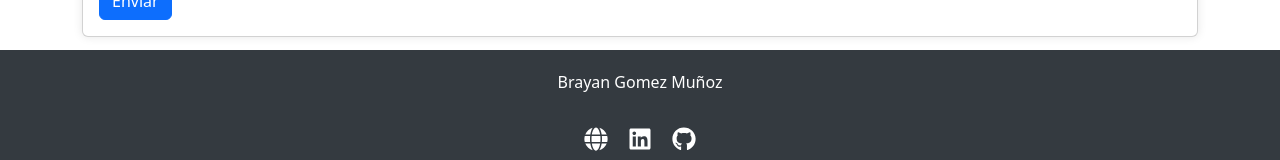
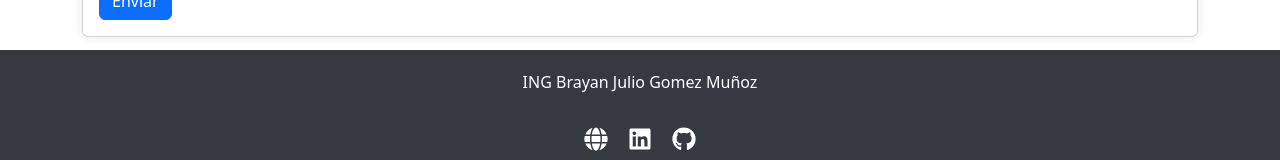
Before and after one commit to BrianGomezM/Example, a React (Create React App) app in the folder Cliente/: page /contacto in a window 1280 px wide. Shown: the part 575-735 px from the top of the page. Built offline with nearby package versions, Linux system fonts and the light colour scheme.

Commit message:
Remove duplicate label in Contact component and update Footer text
This commit removes a duplicated label for 'nombre' in the Contacto.js component and updates the text in the Footer.js component to more accurately reflect the author's title. This change reverts a previous commit.

```diff
--- a/Cliente/src/components/Contacto.js
+++ b/Cliente/src/components/Contacto.js
@@ -38,7 +38,6 @@ const Contacto = () => {
                 <div className="card-body">
                     <form onSubmit={handleSubmit}>
                         <div className="form-group">
-                            <label htmlFor="nombre">Nombre</label>
                             <label htmlFor="nombre">Nombre</label>
                             <input
                                 type="text"
--- a/Cliente/src/components/Footer.js
+++ b/Cliente/src/components/Footer.js
@@ -5,7 +5,7 @@ const Footer = () => {
     return (
         <footer className="footer">
             <div className="footer-content">
-                <p>Brayan Gomez Muñoz</p>
+                <p>ING Brayan Julio Gomez Muñoz</p>
                 <div className="social-icons">
                     <a href="https://gomezdevportfolio.netlify.app/" target="_blank" rel="noopener noreferrer" aria-label="Portfolio">
                         <FaGlobe size={24} />
```
